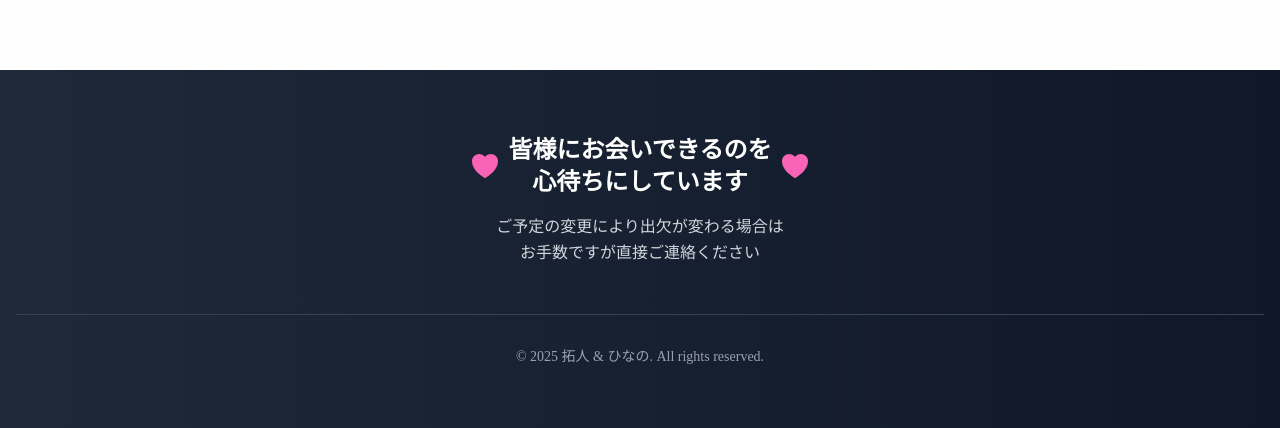
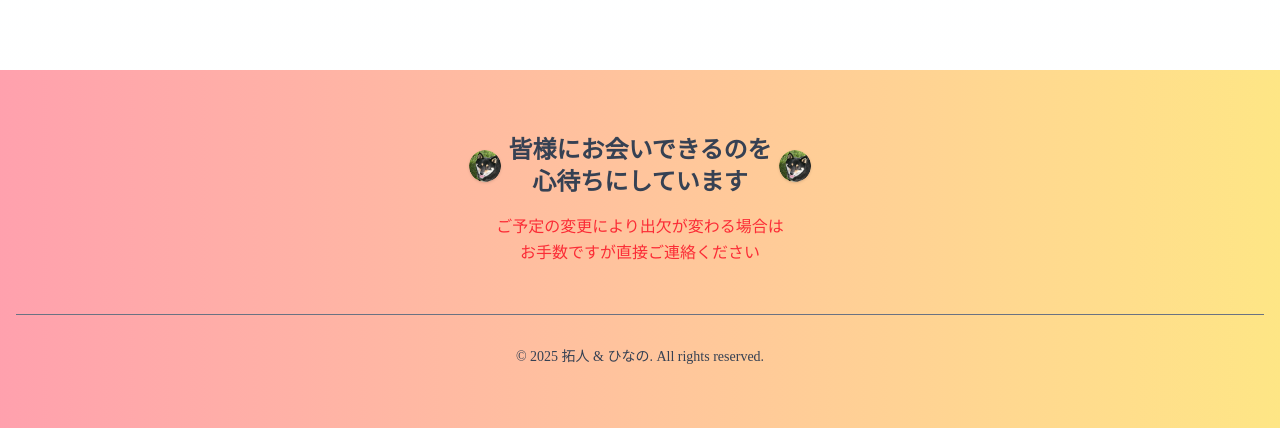
Before and after one commit to TatsunoriMarumo/wedding-web-invitation, a Next.js app: page / in a window 1280 px wide. Shown: the part 8845-9273 px from the top of the page. Built offline with nearby package versions, Linux system fonts and the light colour scheme; a web font is replaced by a local one.

Commit message:
change HeartIcon to Punta

```diff
--- a/app/components/Footer.tsx
+++ b/app/components/Footer.tsx
@@ -2,25 +2,38 @@
 
 import { useLanguage } from "../providers";
 import { HeartIcon, EnvelopeIcon, PhoneIcon } from "@heroicons/react/24/solid";
+import Image from "next/image";
 
 export default function Footer() {
   const { t } = useLanguage();
 
   return (
-    <footer className="bg-gradient-to-r from-gray-800 to-gray-900 text-white py-16">
+    <footer className="bg-gradient-to-r from-rose-300 to-amber-200 text-gray-700 py-16">
       <div className="container mx-auto px-4">
         <div className="text-center mb-12">
           <div className="flex items-center justify-center space-x-2 mb-4">
-            <HeartIcon className="w-8 h-8 text-pink-400" />
+            <Image
+              src="/images/punta/circle-punta.png"
+              alt="ぷん太"
+              width={40}
+              height={40}
+              className="w-8 h-8 rounded-full object-cover ring-1 shadow"
+            />
             <h3 className="text-2xl font-semibold whitespace-pre-line">{t("footer.title")}</h3>
-            <HeartIcon className="w-8 h-8 text-pink-400" />
+            <Image
+              src="/images/punta/circle-punta.png"
+              alt="ぷん太"
+              width={40}
+              height={40}
+              className="w-8 h-8 rounded-full object-cover ring-1 shadow"
+            />
           </div>
-          <p className="text-gray-300 max-w-2xl mx-auto leading-relaxed whitespace-pre-line">
+          <p className="text-red-500 max-w-2xl mx-auto leading-relaxed whitespace-pre-line">
             {t("footer.message")}
           </p>
         </div>
-        <div className="border-t border-gray-700 pt-8 text-center">
-          <p className="text-gray-400 text-sm">{t("footer.copyright")}</p>
+        <div className="border-t border-gray-500 pt-8 text-center">
+          <p className="text-gray-700 text-sm">{t("footer.copyright")}</p>
         </div>
       </div>
     </footer>
```
Also changed, not shown: public/images/punta/circle-punta.png (added).
